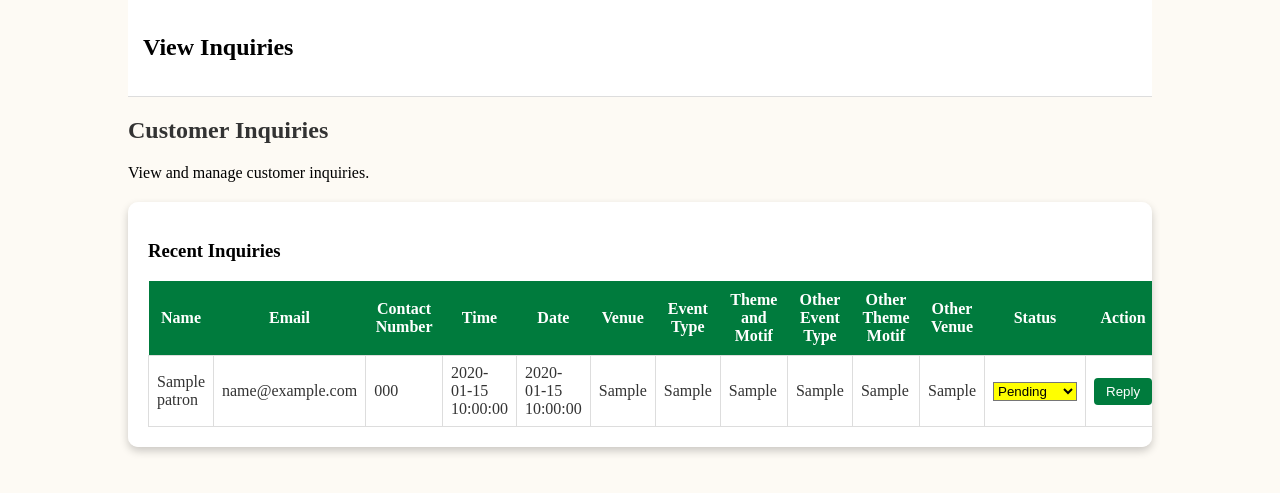
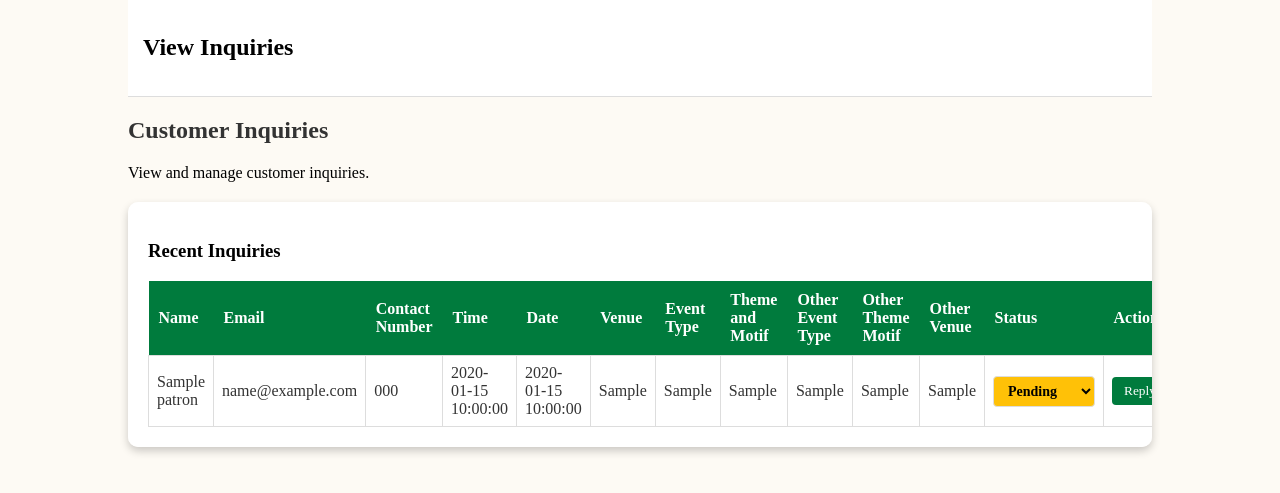
Before and after one commit to RosarioAngelica/trylang_cohere, a PHP site: page /VillaSalud.UI/pages/a_inquiries.php in a window 1280 px wide. Shown: the part 279-772 px from the top of the page. Run offline with PHP 8.4, Linux system fonts and the light colour scheme; tables that the repository leaves empty or names only in its code hold one stand-in row (values such as "Sample post").

Commit message:
fix color status update

```diff
--- a/VillaSalud.UI/script/a_inquiries.js
+++ b/VillaSalud.UI/script/a_inquiries.js
@@ -5,30 +5,48 @@ document.addEventListener("DOMContentLoaded", function () {
 
 function applyStatusColors() {
     document.querySelectorAll(".status-dropdown").forEach(select => {
+        // Apply initial color based on current value
         updateStatusColor(select);
+
+        // Add change event listener
         select.addEventListener("change", function () {
             updateStatusColor(this);
+            // Here you could add AJAX call to save status to database
+            // saveStatusToDatabase(this.dataset.index, this.value);
         });
     });
 }
 
 function updateStatusColor(select) {
     const value = select.value;
-    select.style.color = "white";
+
+    // Reset styles first
+    select.style.color = "black";
+    select.style.backgroundColor = "white";
+    select.style.fontWeight = "normal";
+
+    // Apply colors based on status
     switch (value) {
         case "Pending":
-            select.style.backgroundColor = "yellow";
+            select.style.backgroundColor = "#ffc107"; // Bootstrap warning yellow
             select.style.color = "black";
+            select.style.fontWeight = "bold";
             break;
         case "Reserved":
-            select.style.backgroundColor = "green";
+            select.style.backgroundColor = "#28a745"; // Bootstrap success green
+            select.style.color = "white";
+            select.style.fontWeight = "bold";
             break;
         case "Cancelled":
-            select.style.backgroundColor = "red";
+            select.style.backgroundColor = "#dc3545"; // Bootstrap danger red
+            select.style.color = "white";
+            select.style.fontWeight = "bold";
             break;
         default:
-            select.style.backgroundColor = "white";
-            select.style.color = "black";
+            // For empty or unset status
+            select.style.backgroundColor = "#f8f9fa"; // Light gray
+            select.style.color = "#6c757d"; // Muted text
+            break;
     }
 }
 
@@ -36,7 +54,34 @@ function attachEventListeners() {
     document.querySelectorAll(".reply-btn").forEach(button => {
         button.addEventListener("click", function () {
             const index = this.getAttribute("data-index");
-            alert("Replying to inquiry #" + index);
+            // You can expand this to open a modal or redirect to reply page
+            alert("Replying to inquiry #" + (parseInt(index) + 1));
         });
     });
 }
+
+// Optional: Function to save status changes to database via AJAX
+function saveStatusToDatabase(inquiryIndex, newStatus) {
+    // You can implement this to save status changes without page reload
+    fetch('update_inquiry_status.php', {
+        method: 'POST',
+        headers: {
+            'Content-Type': 'application/json',
+        },
+        body: JSON.stringify({
+            inquiry_index: inquiryIndex,
+            status: newStatus
+        })
+    })
+    .then(response => response.json())
+    .then(data => {
+        if (data.success) {
+            console.log('Status updated successfully');
+        } else {
+            console.error('Failed to update status');
+        }
+    })
+    .catch(error => {
+        console.error('Error:', error);
+    });
+}
--- a/VillaSalud.UI/style/a_inquiries.css
+++ b/VillaSalud.UI/style/a_inquiries.css
@@ -101,16 +101,46 @@ nav i {
   background: #007b3d;
   color: white;
   padding: 10px;
+  text-align: left;
 }
 
 .table-data td {
   padding: 8px;
   border: 1px solid #ddd;
   color: #333;
+  vertical-align: middle;
 }
 
 .table-data tbody tr:hover {
   background: #f4f4f4;
+}
+
+/* === Status Dropdown Styling === */
+.status-dropdown {
+  padding: 6px 10px;
+  border: 1px solid #ddd;
+  border-radius: 4px;
+  font-family: inherit;
+  font-size: 14px;
+  min-width: 100px;
+  cursor: pointer;
+  transition: all 0.3s ease;
+}
+
+.status-dropdown:hover {
+  border-color: #007b3d;
+}
+
+.status-dropdown:focus {
+  outline: 2px solid #007b3d;
+  outline-offset: 2px;
+}
+
+/* Status-specific styling will be applied via JavaScript */
+.status-dropdown option {
+  padding: 5px;
+  background: white;
+  color: black;
 }
 
 /* === Buttons === */
@@ -124,6 +154,7 @@ nav i {
   cursor: pointer;
   border-radius: 4px;
   transition: background-color 0.3s ease;
+  font-family: inherit;
 }
 
 .reply-btn:hover,
@@ -197,4 +228,32 @@ select:focus {
   .modal {
     width: 90%;
   }
+
+  .table-data {
+    overflow-x: scroll;
+  }
+
+  .status-dropdown {
+    min-width: 80px;
+    font-size: 12px;
+  }
 }
+
+/* === Table scroll styling === */
+.table-data::-webkit-scrollbar {
+  height: 8px;
+}
+
+.table-data::-webkit-scrollbar-track {
+  background: #f1f1f1;
+  border-radius: 4px;
+}
+
+.table-data::-webkit-scrollbar-thumb {
+  background: #007b3d;
+  border-radius: 4px;
+}
+
+.table-data::-webkit-scrollbar-thumb:hover {
+  background: #00592a;
+}
```
